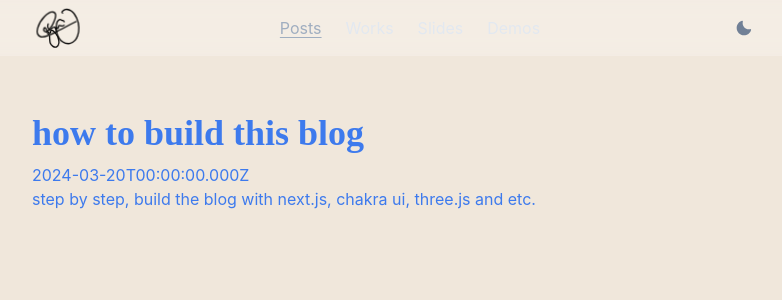
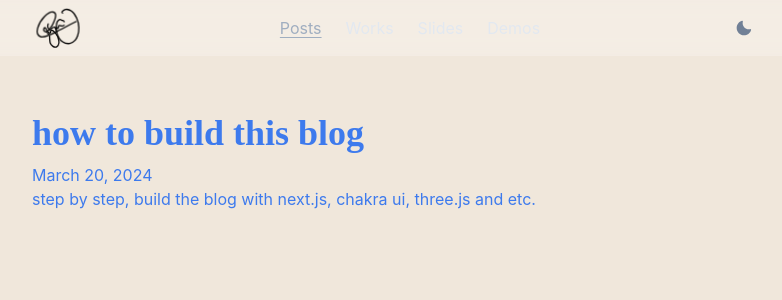
Before and after one commit to dribble-njr/njr.me, a Next.js app: page /posts in a window 1280 px wide. Shown: the top 300 px of the page, without its empty margins (240-1022 px from the left). Built offline with nearby package versions, Linux system fonts and the light colour scheme.

Commit message:
feat(navbar): date format

```diff
--- a/pages/posts/index.tsx
+++ b/pages/posts/index.tsx
@@ -12,7 +12,13 @@ export default function Posts({ posts }: { posts: Post[] }) {
         <Link key={post.slug} p={3} href={'/posts/' + post.slug + '/'}>
           <Box as={'article'}>
             <Heading mb={2}>{post.title}</Heading>
-            <Text>{post.date}</Text>
+            <Text>
+              {new Date(post.date).toLocaleDateString('en', {
+                day: 'numeric',
+                month: 'long',
+                year: 'numeric'
+              })}
+            </Text>
             <Text>{post.summary}</Text>
           </Box>
         </Link>
```
